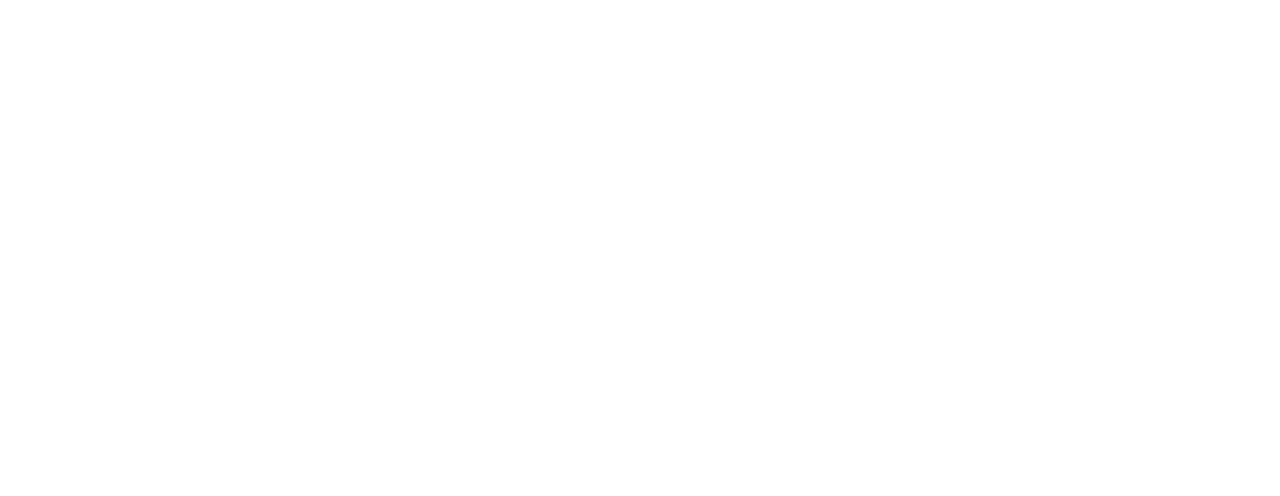
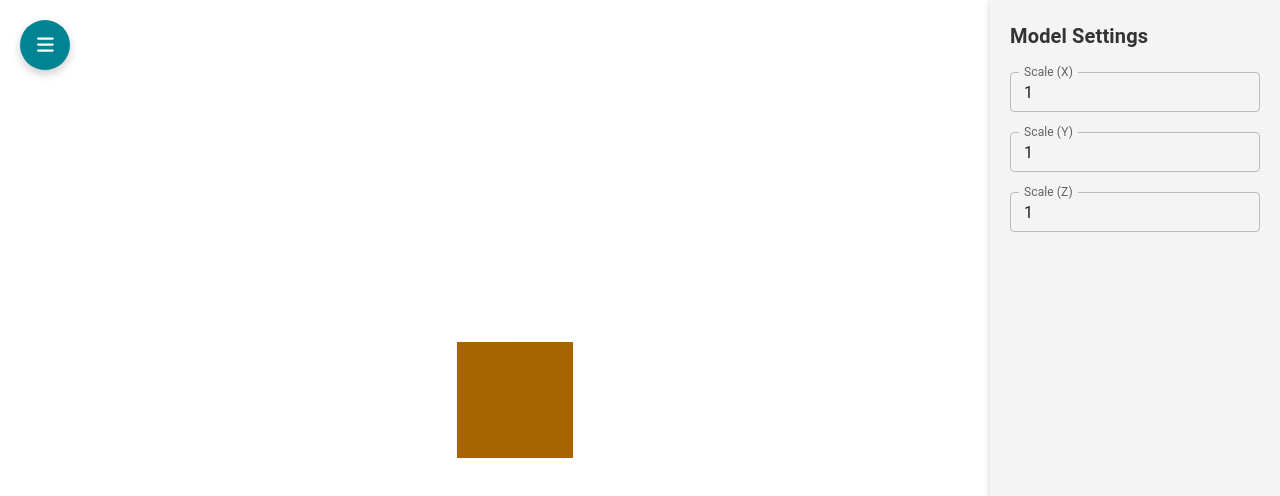
Before and after one commit to ExPeDiTioNs11/spiegel21_3dcatolog, a React (Create React App) app: page /editor in a window 1280 px wide. Before the commit this address had no page. Shown: the top 496 px of the page. Built offline with nearby package versions, Linux system fonts and the light colour scheme.

Commit message:
example scene, edit controls example, app.js editing, added editor page

```diff
--- a/package.json
+++ b/package.json
@@ -11,12 +11,16 @@
     "@fortawesome/free-solid-svg-icons": "^6.7.2",
     "@fortawesome/react-fontawesome": "^0.2.2",
     "@mui/material": "^6.4.1",
+    "@react-three/drei": "^9.121.3",
+    "@react-three/fiber": "^8.17.12",
     "cra-template-pwa": "2.0.0",
     "react": "^18.3.1",
     "react-dom": "^18.3.1",
     "react-helmet": "^6.1.0",
     "react-router-dom": "^7.1.3",
     "react-scripts": "5.0.1",
+    "react-transition-group": "^4.4.5",
+    "three": "^0.172.0",
     "web-vitals": "^4.2.4"
   },
   "scripts": {
--- a/src/App.js
+++ b/src/App.js
@@ -2,6 +2,7 @@
 import { BrowserRouter as Router, Routes, Route } from "react-router-dom";
 import IndexPage from "./pages/IndexPage";
 import CatalogPage from "./pages/CatalogPage";
+import EditorPage from "./pages/EditorPage"; // Yeni sayfayı ekliyoruz
 
 const App = () => {
   return (
@@ -9,6 +10,7 @@
       <Routes>
         <Route path="/" element={<IndexPage />} />
         <Route path="/catalog" element={<CatalogPage />} />
+        <Route path="/editor" element={<EditorPage />} /> {/* Yeni rota */}
       </Routes>
     </Router>
   );
--- /dev/null
+++ b/src/components/CircleButton.js
@@ -0,0 +1,151 @@
+import React, { useState } from "react";
+import { Box, Modal, Typography, MenuItem, Select } from "@mui/material";
+import { FontAwesomeIcon } from "@fortawesome/react-fontawesome";
+import { faBars } from "@fortawesome/free-solid-svg-icons";
+
+const CircleButton = ({ onModelSelect }) => {
+  const [isOpen, setIsOpen] = useState(false);
+  const [selectedCategory, setSelectedCategory] = useState("All");
+
+  const handleOpen = () => setIsOpen(true);
+  const handleClose = () => setIsOpen(false);
+
+  const categories = ["All", "Category 1", "Category 2", "Category 3"];
+  const allModels = [
+    { name: "Model 1", category: "Category 1", image: "https://placehold.co/200x200" },
+    { name: "Model 2", category: "Category 2", image: "https://placehold.co/200x200" },
+    { name: "Model 3", category: "Category 3", image: "https://placehold.co/200x200" },
+    { name: "Model 4", category: "Category 1", image: "https://placehold.co/200x200" },
+    { name: "Model 5", category: "Category 2", image: "https://placehold.co/200x200" },
+    { name: "Model 6", category: "Category 3", image: "https://placehold.co/200x200" },
+  ];
+
+  const filteredModels =
+    selectedCategory === "All"
+      ? allModels
+      : allModels.filter((model) => model.category === selectedCategory);
+
+  return (
+    <>
+      <Box
+        sx={{
+          position: "fixed",
+          top: "20px",
+          left: "20px",
+          width: "50px",
+          height: "50px",
+          borderRadius: "50%",
+          backgroundColor: "#008493",
+          display: "flex",
+          alignItems: "center",
+          justifyContent: "center",
+          color: "#fff",
+          fontWeight: "bold",
+          fontSize: "1.2rem",
+          boxShadow: "0px 4px 10px rgba(0, 0, 0, 0.2)",
+          cursor: "pointer",
+          zIndex: 9999,
+          "&:hover": {
+            backgroundColor: "#13656e",
+          },
+          transition: "all 0.3s ease",
+        }}
+        onClick={handleOpen}
+      >
+        <FontAwesomeIcon icon={faBars} />
+      </Box>
+
+      <Modal
+        open={isOpen}
+        onClose={handleClose}
+        sx={{
+          display: "flex",
+          alignItems: "center",
+          justifyContent: "center",
+        }}
+      >
+        <Box
+          sx={{
+            backgroundColor: "#fff",
+            padding: "20px",
+            borderRadius: "8px",
+            boxShadow: "0px 4px 15px rgba(0, 0, 0, 0.2)",
+            width: "90%",
+            maxWidth: "600px",
+            maxHeight: "80%",
+            overflowY: "auto",
+          }}
+        >
+          <Typography
+            variant="h6"
+            sx={{ marginBottom: "20px", fontWeight: "bold", color: "#333" }}
+          >
+            Select a Model
+          </Typography>
+
+          {/* Category Selector */}
+          <Select
+            value={selectedCategory}
+            onChange={(e) => setSelectedCategory(e.target.value)}
+            fullWidth
+            sx={{ marginBottom: "20px" }}
+          >
+            {categories.map((category, index) => (
+              <MenuItem key={index} value={category}>
+                {category}
+              </MenuItem>
+            ))}
+          </Select>
+
+          {/* Filtered Models */}
+          <Box
+            sx={{
+              display: "grid",
+              gridTemplateColumns: "repeat(auto-fit, minmax(150px, 1fr))",
+              gap: "15px",
+            }}
+          >
+            {filteredModels.map((model, index) => (
+              <Box
+                key={index}
+                sx={{
+                  display: "flex",
+                  flexDirection: "column",
+                  alignItems: "center",
+                  gap: "10px",
+                  padding: "10px",
+                  border: "1px solid #ddd",
+                  borderRadius: "8px",
+                  cursor: "pointer",
+                  transition: "all 0.3s ease",
+                  "&:hover": {
+                    backgroundColor: "#f5f5f5",
+                    transform: "scale(1.05)",
+                  },
+                }}
+                onClick={() => {
+                  onModelSelect(model.name);
+                  handleClose();
+                }}
+              >
+                <img
+                  src={model.image}
+                  alt={model.name}
+                  style={{
+                    width: "100%",
+                    height: "150px",
+                    objectFit: "cover",
+                    borderRadius: "8px",
+                  }}
+                />
+                <Typography>{model.name}</Typography>
+              </Box>
+            ))}
+          </Box>
+        </Box>
+      </Modal>
+    </>
+  );
+};
+
+export default CircleButton;
--- /dev/null
+++ b/src/components/Scene.js
@@ -0,0 +1,18 @@
+import React from "react";
+import { Canvas } from "@react-three/fiber";
+
+const Scene = ({ modelSettings }) => {
+  return (
+    <Canvas>
+      {/* Example 3D Model */}
+      <mesh scale={[modelSettings.scaleX, modelSettings.scaleY, modelSettings.scaleZ]}>
+        <boxGeometry />
+        <meshStandardMaterial color="orange" />
+      </mesh>
+      <ambientLight />
+      <pointLight position={[10, 10, 10]} />
+    </Canvas>
+  );
+};
+
+export default Scene;
--- /dev/null
+++ b/src/components/Sidebar.js
@@ -0,0 +1,63 @@
+import React from "react";
+import { Box, Typography, TextField } from "@mui/material";
+
+const Sidebar = ({ modelSettings, onSettingsChange }) => {
+  return (
+    <Box
+      sx={{
+        width: "250px",
+        height: "100vh",
+        position: "fixed",
+        top: 0,
+        right: 0,
+        backgroundColor: "#f4f4f4",
+        boxShadow: "-2px 0px 5px rgba(0, 0, 0, 0.1)",
+        display: "flex",
+        flexDirection: "column",
+        padding: "20px",
+        gap: "20px",
+      }}
+    >
+      <Typography variant="h6" sx={{ fontWeight: "bold", color: "#333" }}>
+        Model Settings
+      </Typography>
+
+      {/* Example Input: Model Scale */}
+      <TextField
+        label="Scale (X)"
+        type="number"
+        value={modelSettings.scaleX}
+        onChange={(e) =>
+          onSettingsChange({ ...modelSettings, scaleX: parseFloat(e.target.value) })
+        }
+        variant="outlined"
+        size="small"
+        fullWidth
+      />
+      <TextField
+        label="Scale (Y)"
+        type="number"
+        value={modelSettings.scaleY}
+        onChange={(e) =>
+          onSettingsChange({ ...modelSettings, scaleY: parseFloat(e.target.value) })
+        }
+        variant="outlined"
+        size="small"
+        fullWidth
+      />
+      <TextField
+        label="Scale (Z)"
+        type="number"
+        value={modelSettings.scaleZ}
+        onChange={(e) =>
+          onSettingsChange({ ...modelSettings, scaleZ: parseFloat(e.target.value) })
+        }
+        variant="outlined"
+        size="small"
+        fullWidth
+      />
+    </Box>
+  );
+};
+
+export default Sidebar;
--- /dev/null
+++ b/src/pages/EditorPage.js
@@ -0,0 +1,47 @@
+import React, { useState } from "react";
+import { Box } from "@mui/material";
+import Sidebar from "../components/Sidebar";
+import Scene from "../components/Scene";
+import CircleButton from "../components/CircleButton";
+
+const EditorPage = () => {
+    const [modelSettings, setModelSettings] = useState({
+        scaleX: 1,
+        scaleY: 1,
+        scaleZ: 1,
+    });
+
+    return (
+        <Box sx={{ display: "flex", height: "100vh", overflow: "hidden" }}>
+            {/* Circle Button */}
+            <CircleButton
+                onModelSelect={(modelName) => {
+                    console.log("Selected Model:", modelName);
+                    // Seçilen modeli işleyip Scene'e aktarabilirsiniz
+                }}
+            />
+
+
+            {/* Centered 3D Model Scene */}
+            <Box
+                sx={{
+                    flex: 1,
+                    display: "flex",
+                    alignItems: "center",
+                    justifyContent: "center",
+                    marginRight: "250px", // Leave space for sidebar
+                }}
+            >
+                <Scene modelSettings={modelSettings} />
+            </Box>
+
+            {/* Sidebar */}
+            <Sidebar
+                modelSettings={modelSettings}
+                onSettingsChange={(newSettings) => setModelSettings(newSettings)}
+            />
+        </Box>
+    );
+};
+
+export default EditorPage;
```
Also changed, not shown: src/models/mirrors/SimpleMirror.js (added, +12 -0 lines), 1 other file (tests, documents, lock files or other folders).
